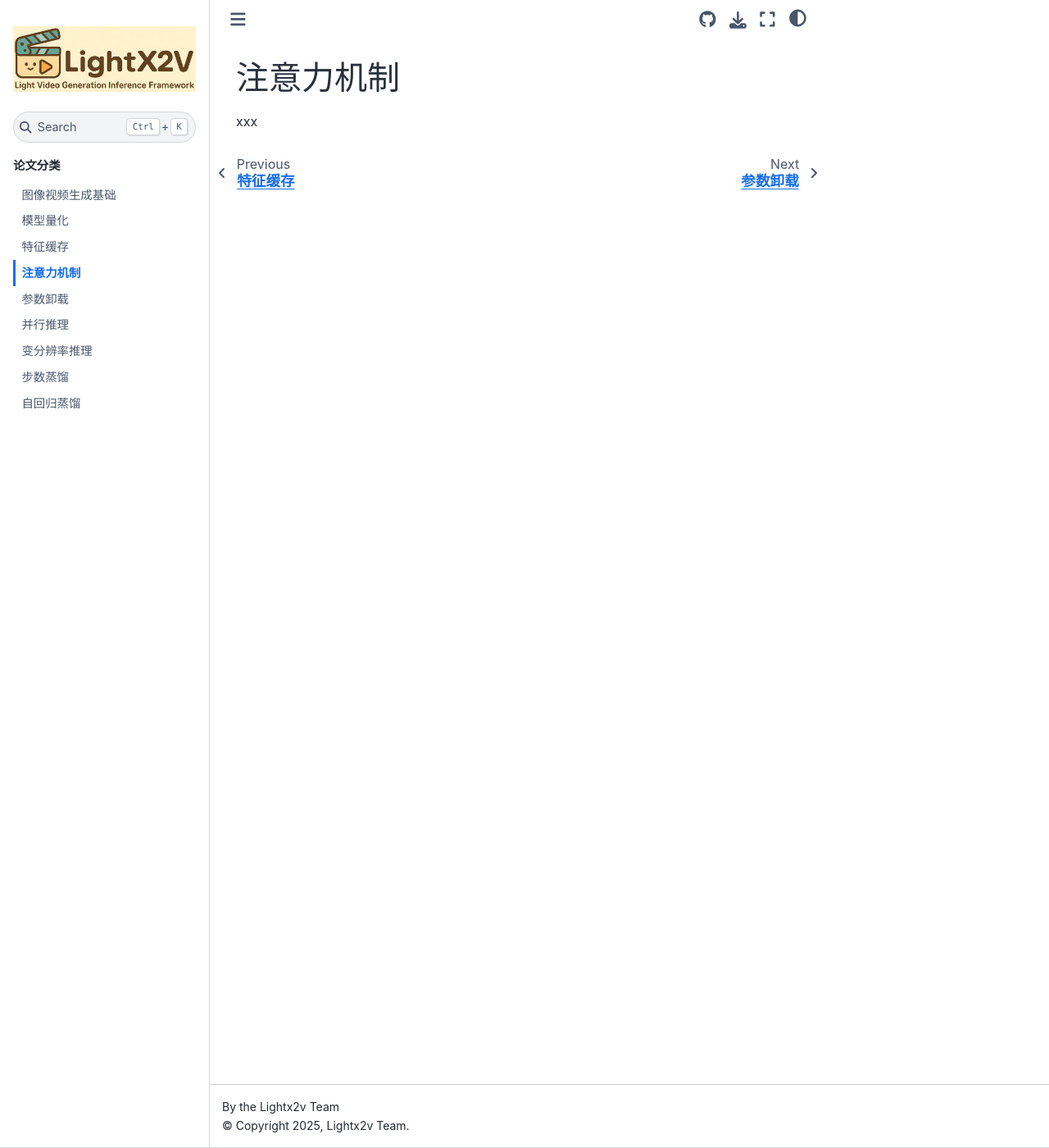
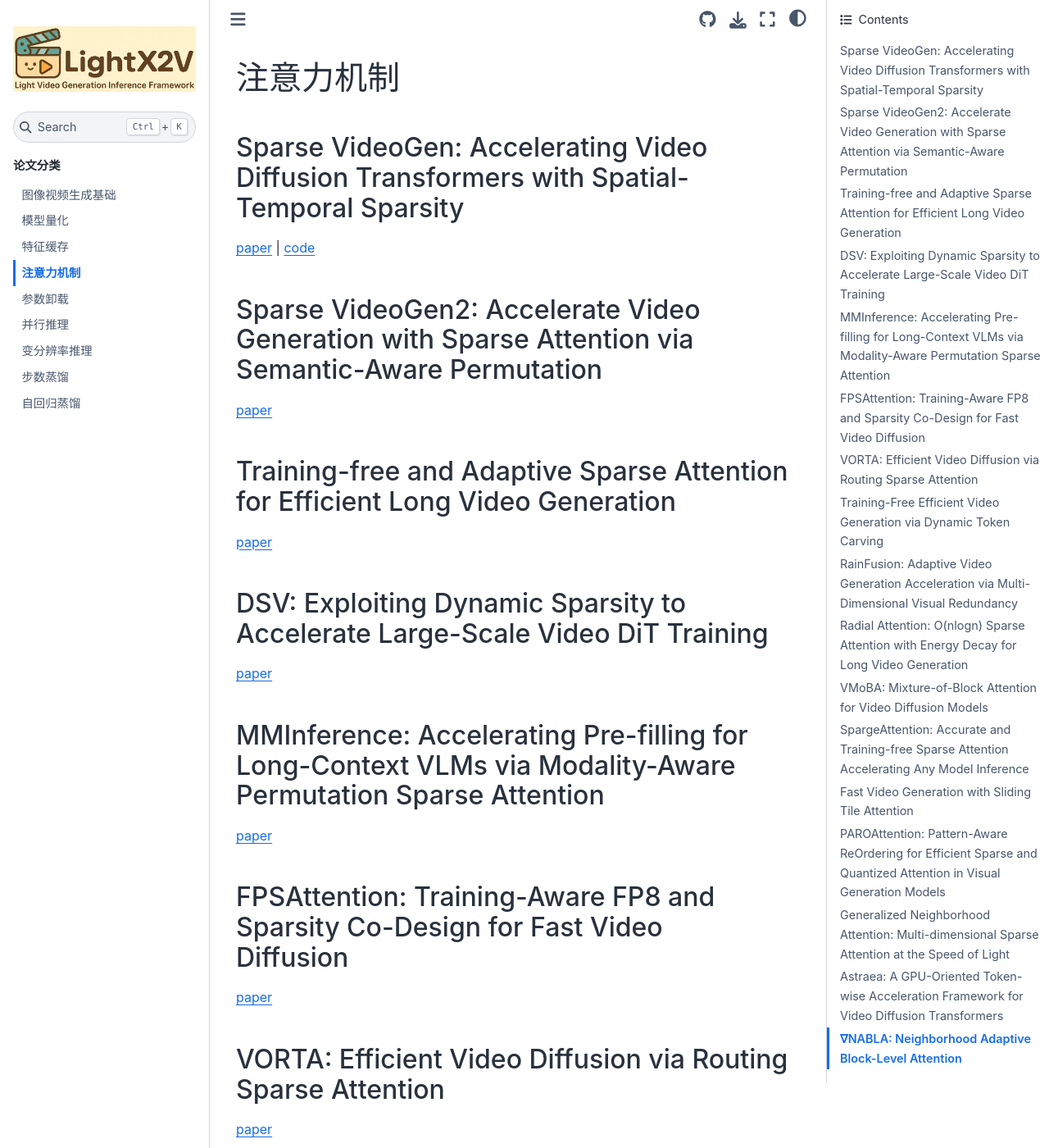
Before and after one commit to olek-soft-engineer/LightX2V, a Sphinx documentation site: the page built from docs/PAPERS_ZH_CN/source/papers/attention.md, in a window 1280 px wide and 1400 px high. Shown: the whole window at 82% size. Built offline with Sphinx 7.4.7 and the Sphinx Book theme 1.1.4, drawn with Linux system fonts in a browser that asks for light colours; some of the changed text lies outside the part shown.

Commit message:
update attention papers

```diff
--- a/docs/PAPERS_ZH_CN/source/papers/attention.md
+++ b/docs/PAPERS_ZH_CN/source/papers/attention.md
@@ -1,3 +1,69 @@
 # 注意力机制
 
-xxx
+### Sparse VideoGen: Accelerating Video Diffusion Transformers with Spatial-Temporal Sparsity
+
+[paper](https://arxiv.org/abs/2502.01776) | [code](https://github.com/svg-project/Sparse-VideoGen)
+
+### Sparse VideoGen2: Accelerate Video Generation with Sparse Attention via Semantic-Aware Permutation
+
+[paper](https://arxiv.org/abs/2505.18875)
+
+### Training-free and Adaptive Sparse Attention for Efficient Long Video Generation
+
+[paper](https://arxiv.org/abs/2502.21079)
+
+### DSV: Exploiting Dynamic Sparsity to Accelerate Large-Scale Video DiT Training
+
+[paper](https://arxiv.org/abs/2502.07590)
+
+### MMInference: Accelerating Pre-filling for Long-Context VLMs via Modality-Aware Permutation Sparse Attention
+
+[paper](https://github.com/microsoft/MInference)
+
+### FPSAttention: Training-Aware FP8 and Sparsity Co-Design for Fast Video Diffusion
+
+[paper](https://arxiv.org/abs/2506.04648)
+
+### VORTA: Efficient Video Diffusion via Routing Sparse Attention
+
+[paper](https://arxiv.org/abs/2505.18809)
+
+### Training-Free Efficient Video Generation via Dynamic Token Carving
+
+[paper](https://arxiv.org/abs/2505.16864)
+
+### RainFusion: Adaptive Video Generation Acceleration via Multi-Dimensional Visual Redundancy
+
+[paper](https://arxiv.org/abs/2505.21036)
+
+### Radial Attention: O(nlogn) Sparse Attention with Energy Decay for Long Video Generation
+
+[paper](https://arxiv.org/abs/2506.19852)
+
+### VMoBA: Mixture-of-Block Attention for Video Diffusion Models
+
+[paper](https://arxiv.org/abs/2506.23858)
+
+### SpargeAttention: Accurate and Training-free Sparse Attention Accelerating Any Model Inference
+
+[paper](https://arxiv.org/abs/2502.18137) | [code](https://github.com/thu-ml/SpargeAttn)
+
+### Fast Video Generation with Sliding Tile Attention
+
+[paper](https://arxiv.org/abs/2502.04507) | [code](https://github.com/hao-ai-lab/FastVideo)
+
+### PAROAttention: Pattern-Aware ReOrdering for Efficient Sparse and Quantized Attention in Visual Generation Models
+
+[paper](https://arxiv.org/abs/2506.16054)
+
+### Generalized Neighborhood Attention: Multi-dimensional Sparse Attention at the Speed of Light
+
+[paper](https://arxiv.org/abs/2504.16922)
+
+### Astraea: A GPU-Oriented Token-wise Acceleration Framework for Video Diffusion Transformers
+
+[paper](https://arxiv.org/abs/2506.05096)
+
+### ∇NABLA: Neighborhood Adaptive Block-Level Attention
+
+[paper](https://github.com/gen-ai-team/Wan2.1-NABLA)
```
